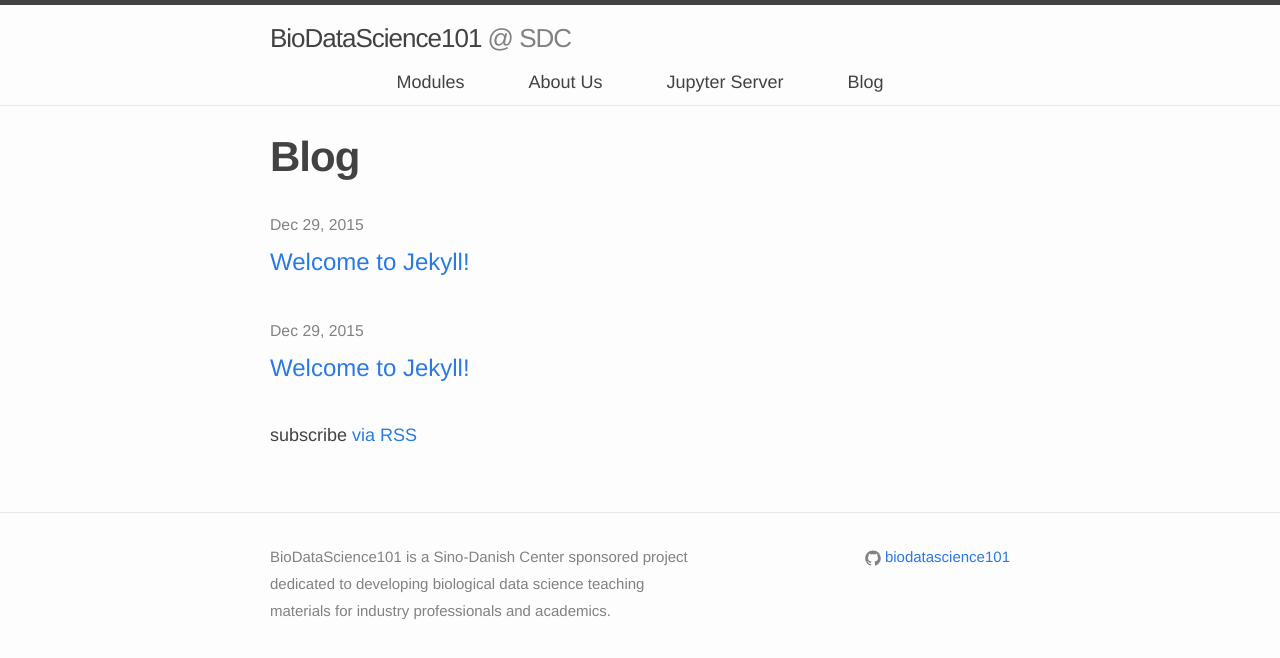
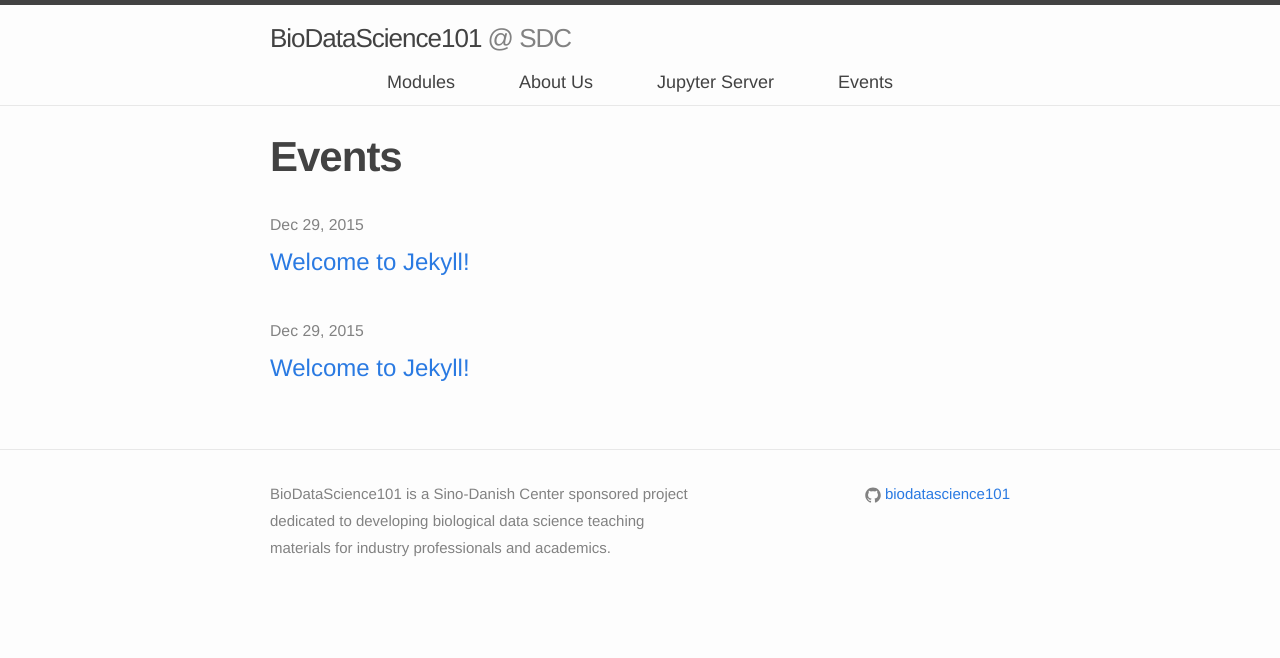
Before and after one commit to biodatascience101/BioDataScience101.github.io, a Jekyll site: the page built from _pages/events/index.md, in a window 1280 px wide. Shown: the top 658 px of the page. Built offline with Jekyll 4.4.1, drawn with Linux system fonts in a browser that asks for light colours; nearby versions of some CDN libraries.

Commit message:
Update and rename _pages/blog/index.md to _pages/events/index.md

```diff
--- a/_pages/blog/index.md
+++ b/_pages/events/index.md
@@ -1,9 +1,9 @@
 ---
 layout: page
-title: Blog
-permalink: /blog/
+title: Events
+permalink: /events/
 toggle: on
-rank: 5
+rank: 4
 ---
 
 <ul class="post-list">
@@ -17,5 +17,3 @@
       </li>
     {% endfor %}
   </ul>
-
-  <p class="rss-subscribe">subscribe <a href="{{ "/feed.xml" | prepend: site.baseurl }}">via RSS</a></p>
```
